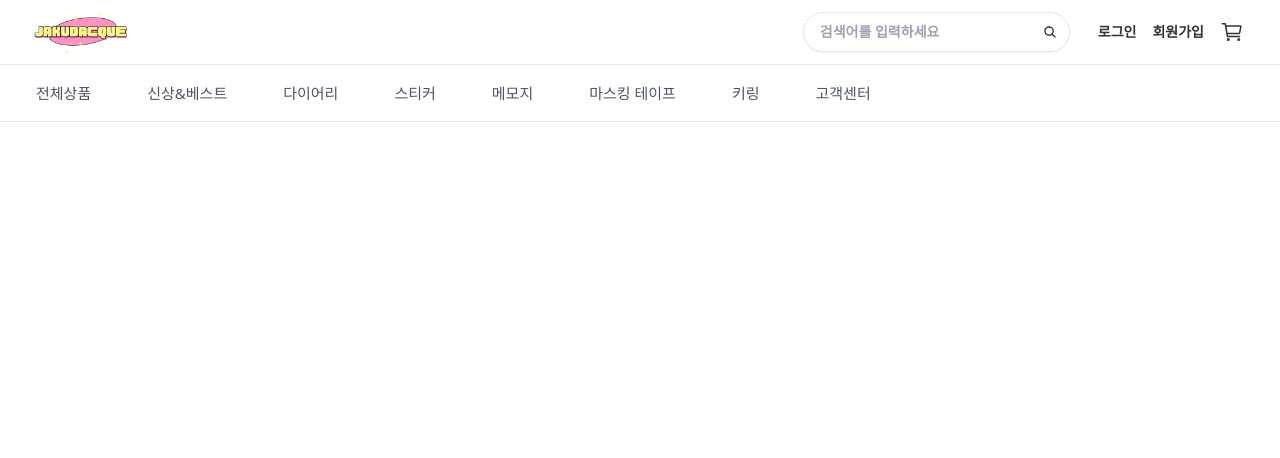
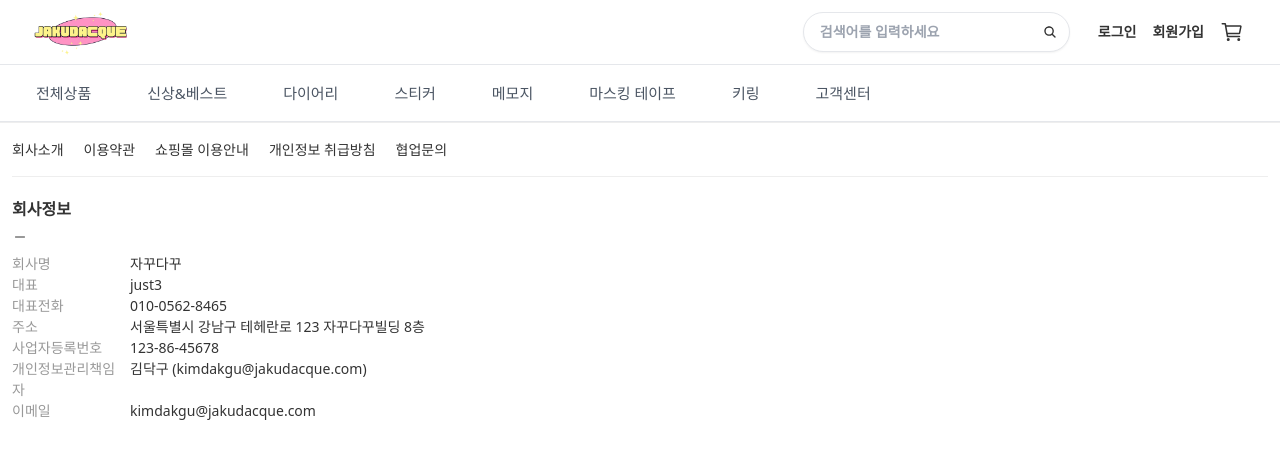
Before and after one commit to FRONTENDBOOTCAMP-11th/Jakudacque, a React (Vite) app: page / in a window 1280 px wide. Shown: the top 458 px of the page. Built offline with nearby package versions, Linux system fonts and the light colour scheme; a web font is replaced by a local one.

Commit message:
✨ feat: 푸터 컴포넌트 퍼블리싱 #7

```diff
--- a/src/components/layout/Footer.jsx
+++ b/src/components/layout/Footer.jsx
@@ -1,6 +1,75 @@
+import { Link } from "react-router-dom";
+import { IoRemoveOutline } from "react-icons/io5";
+import tw from "tailwind-styled-components";
+
 export default function Footer() {
-    return(
-     <>
-     </>
-    );
+  const List = tw.li`
+    flex
+    gap-x-1.5
+  `;
+
+  const ListTitle = tw.span`
+    text-[#999]
+    flex-shrink-0
+    w-28
+  `;
+  return (
+    <footer className="w-full border-t border-[#eee] mb-6">
+      <div className="text-[#333] max-w-screen-xl mx-auto flex flex-col gap-y-5 px-3">
+        <ul className="flex flex-wrap gap-x-5 gap-y-4 text-[14px] py-4 border-b border-[#eee]">
+          <li>
+            <Link to="/">회사소개</Link>
+          </li>
+          <li>
+            <Link to="/">이용약관</Link>
+          </li>
+          <li>
+            <Link to="/">쇼핑몰 이용안내</Link>
+          </li>
+          <li>
+            <Link to="/">개인정보 취급방침</Link>
+          </li>
+          <li>
+            <Link to="/">협업문의</Link>
+          </li>
+        </ul>
+        <div className="flex flex-col gap-y-2">
+          <h4 className="text-[16px] font-semibold">회사정보</h4>
+
+          <IoRemoveOutline color="#333" />
+
+          <ul className="text-[14px]">
+            <List>
+              <ListTitle>회사명</ListTitle>
+              <span>자꾸다꾸</span>
+            </List>
+            <List>
+              <ListTitle>대표</ListTitle>
+              <span>just3</span>
+            </List>
+            <List>
+              <ListTitle>대표전화</ListTitle>
+              <span>010-0562-8465</span>
+            </List>
+            <List>
+              <ListTitle>주소</ListTitle>
+              <span>서울특별시 강남구 테헤란로 123 자꾸다꾸빌딩 8층</span>
+            </List>
+            <List>
+              <ListTitle>사업자등록번호</ListTitle>
+              <span>123-86-45678</span>
+            </List>
+            <List>
+              <ListTitle>개인정보관리책임자</ListTitle>
+              <span>김닥구 (kimdakgu@jakudacque.com)</span>
+            </List>
+            <List>
+              <ListTitle>이메일</ListTitle>
+              <span>kimdakgu@jakudacque.com</span>
+            </List>
+          </ul>
+        </div>
+      </div>
+    </footer>
+  );
 }
```
